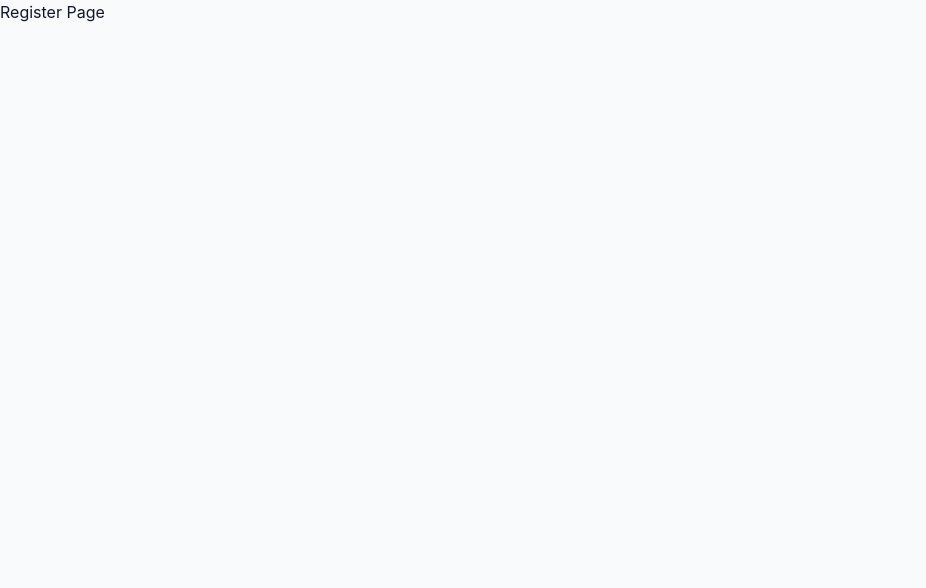
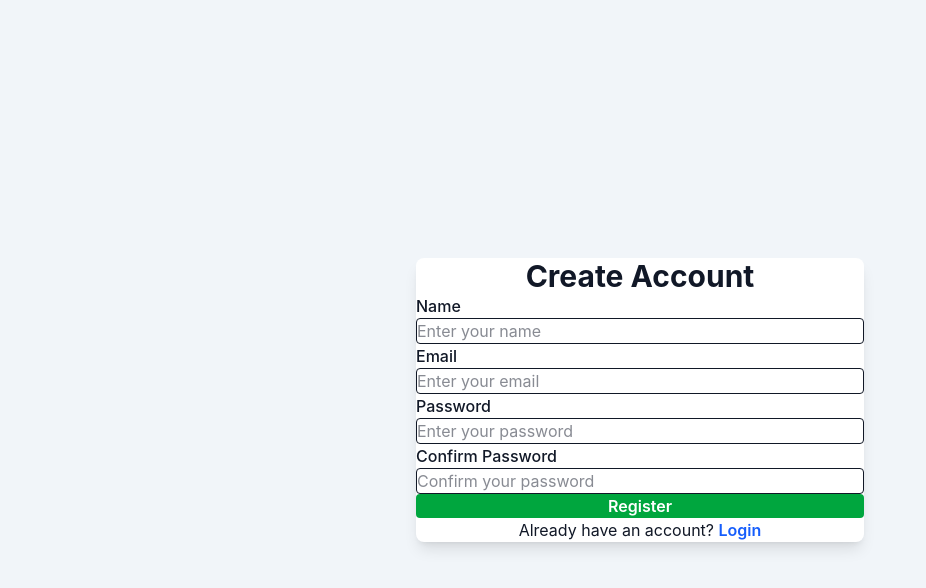
Before and after one commit to Harsh9413/Car-Dealership-Inventory-System, a React (Vite) app in the folder frontend/: page /register in a window 1280 px wide. Shown: the top 588 px of the page, without its empty margins (0-926 px from the left). Built offline with nearby package versions, Linux system fonts and the light colour scheme.

Commit message:
Implemented register page and register schema
used ai for register page basic format, implemented then logic

```diff
--- a/frontend/src/api/axios.ts
+++ b/frontend/src/api/axios.ts
@@ -7,7 +7,6 @@ const api = axios.create({
   },
 });
 
-// Automatically attach JWT token
 api.interceptors.request.use((config) => {
   const token = localStorage.getItem("token");
 
@@ -18,4 +17,20 @@ api.interceptors.request.use((config) => {
   return config;
 });
 
+api.interceptors.response.use(
+  (response) => response,
+  (error) => {
+    if (error.response?.status === 401) {
+      localStorage.removeItem("token");
+      localStorage.removeItem("user");
+
+      if (window.location.pathname !== "/login") {
+        window.location.href = "/login";
+      }
+    }
+
+    return Promise.reject(error);
+  }
+);
+
 export default api;
--- a/frontend/src/pages/Register.tsx
+++ b/frontend/src/pages/Register.tsx
@@ -1,5 +1,135 @@
+import { useState } from "react";
+import { Link, useNavigate } from "react-router-dom";
+import { useForm } from "react-hook-form";
+import { zodResolver } from "@hookform/resolvers/zod";
+import toast from "react-hot-toast";
+
+import { register as registerUser } from "../api/auth.api";
+import { registerSchema } from "../utils/registerSchema";
+import type { RegisterFormData } from "../utils/registerSchema";
+
 function Register() {
-  return <h1>Register Page</h1>;
+  const navigate = useNavigate();
+  const [loading, setLoading] = useState(false);
+
+  const {
+    register,
+    handleSubmit,
+    formState: { errors },
+  } = useForm<RegisterFormData>({
+    resolver: zodResolver(registerSchema),
+  });
+
+  const onSubmit = async (data: RegisterFormData) => {
+    try {
+      setLoading(true);
+
+      await registerUser({
+        name: data.name,
+        email: data.email,
+        password: data.password,
+      });
+
+      toast.success("Registration successful");
+
+      navigate("/login");
+    } catch (error: any) {
+      toast.error(
+        error.response?.data?.message || "Registration failed"
+      );
+    } finally {
+      setLoading(false);
+    }
+  };
+
+  return (
+    <div className="min-h-screen flex items-center justify-center bg-slate-100">
+      <div className="w-full max-w-md rounded-lg bg-white p-8 shadow-lg">
+        <h1 className="mb-6 text-center text-3xl font-bold">
+          Create Account
+        </h1>
+
+        <form onSubmit={handleSubmit(onSubmit)} className="space-y-5">
+          <div>
+            <label className="mb-2 block font-medium">Name</label>
+            <input
+              {...register("name")}
+              className="w-full rounded border p-3"
+              placeholder="Enter your name"
+            />
+            {errors.name && (
+              <p className="mt-1 text-sm text-red-500">
+                {errors.name.message}
+              </p>
+            )}
+          </div>
+
+          <div>
+            <label className="mb-2 block font-medium">Email</label>
+            <input
+              type="email"
+              {...register("email")}
+              className="w-full rounded border p-3"
+              placeholder="Enter your email"
+            />
+            {errors.email && (
+              <p className="mt-1 text-sm text-red-500">
+                {errors.email.message}
+              </p>
+            )}
+          </div>
+
+          <div>
+            <label className="mb-2 block font-medium">Password</label>
+            <input
+              type="password"
+              {...register("password")}
+              className="w-full rounded border p-3"
+              placeholder="Enter your password"
+            />
+            {errors.password && (
+              <p className="mt-1 text-sm text-red-500">
+                {errors.password.message}
+              </p>
+            )}
+          </div>
+
+          <div>
+            <label className="mb-2 block font-medium">Confirm Password</label>
+            <input
+              type="password"
+              {...register("confirmPassword")}
+              className="w-full rounded border p-3"
+              placeholder="Confirm your password"
+            />
+            {errors.confirmPassword && (
+              <p className="mt-1 text-sm text-red-500">
+                {errors.confirmPassword.message}
+              </p>
+            )}
+          </div>
+
+          <button
+            type="submit"
+            disabled={loading}
+            className="w-full rounded bg-green-600 p-3 font-semibold text-white hover:bg-green-700 disabled:opacity-60"
+          >
+            {loading ? "Creating Account..." : "Register"}
+          </button>
+        </form>
+
+        <p className="mt-6 text-center">
+          Already have an account?{" "}
+          <Link
+            to="/login"
+            className="font-semibold text-blue-600 hover:underline"
+          >
+            Login
+          </Link>
+        </p>
+      </div>
+    </div>
+  );
 }
 
 export default Register;
--- /dev/null
+++ b/frontend/src/utils/registerSchema.ts
@@ -0,0 +1,17 @@
+import { z } from "zod";
+
+export const registerSchema = z
+  .object({
+    name: z.string().min(2, "Name must be at least 2 characters"),
+    email: z.email("Invalid email address"),
+    password: z
+      .string()
+      .min(6, "Password must be at least 6 characters"),
+    confirmPassword: z.string(),
+  })
+  .refine((data) => data.password === data.confirmPassword, {
+    message: "Passwords do not match",
+    path: ["confirmPassword"],
+  });
+
+export type RegisterFormData = z.infer<typeof registerSchema>;
```
